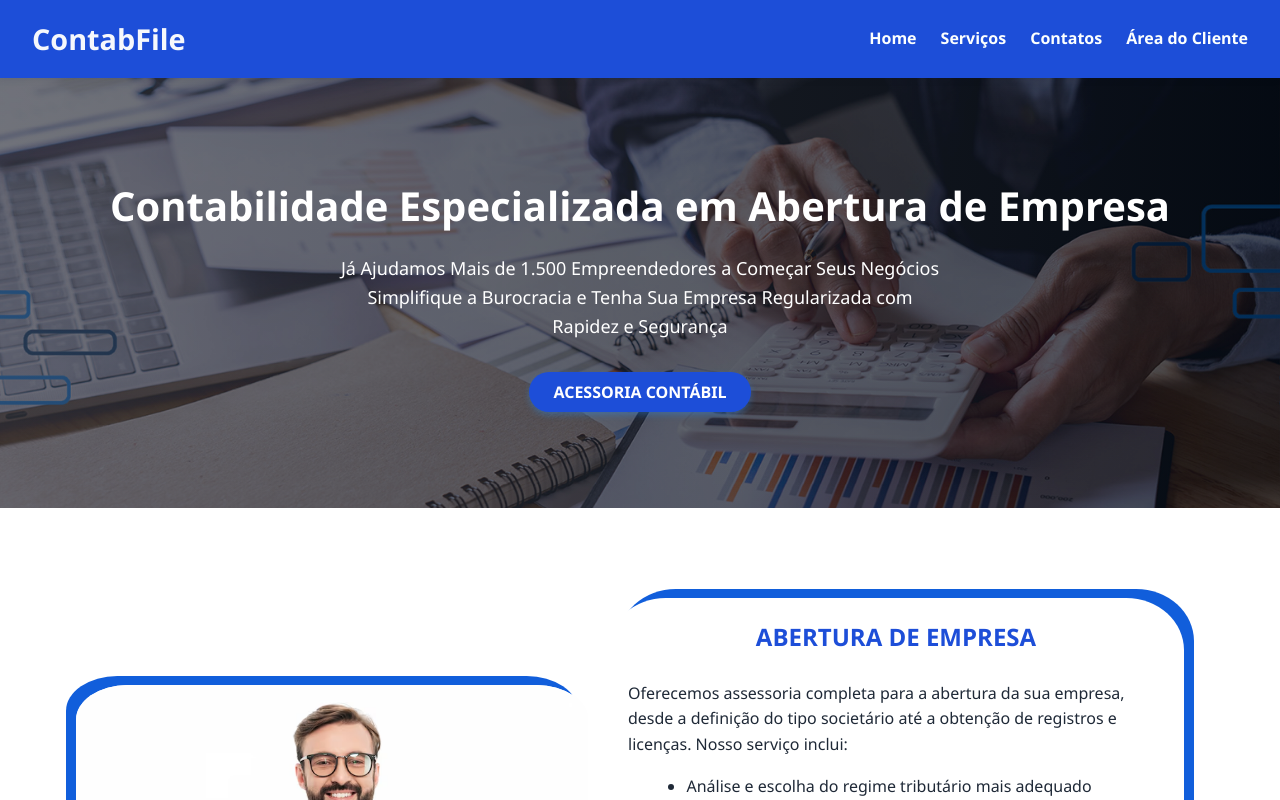
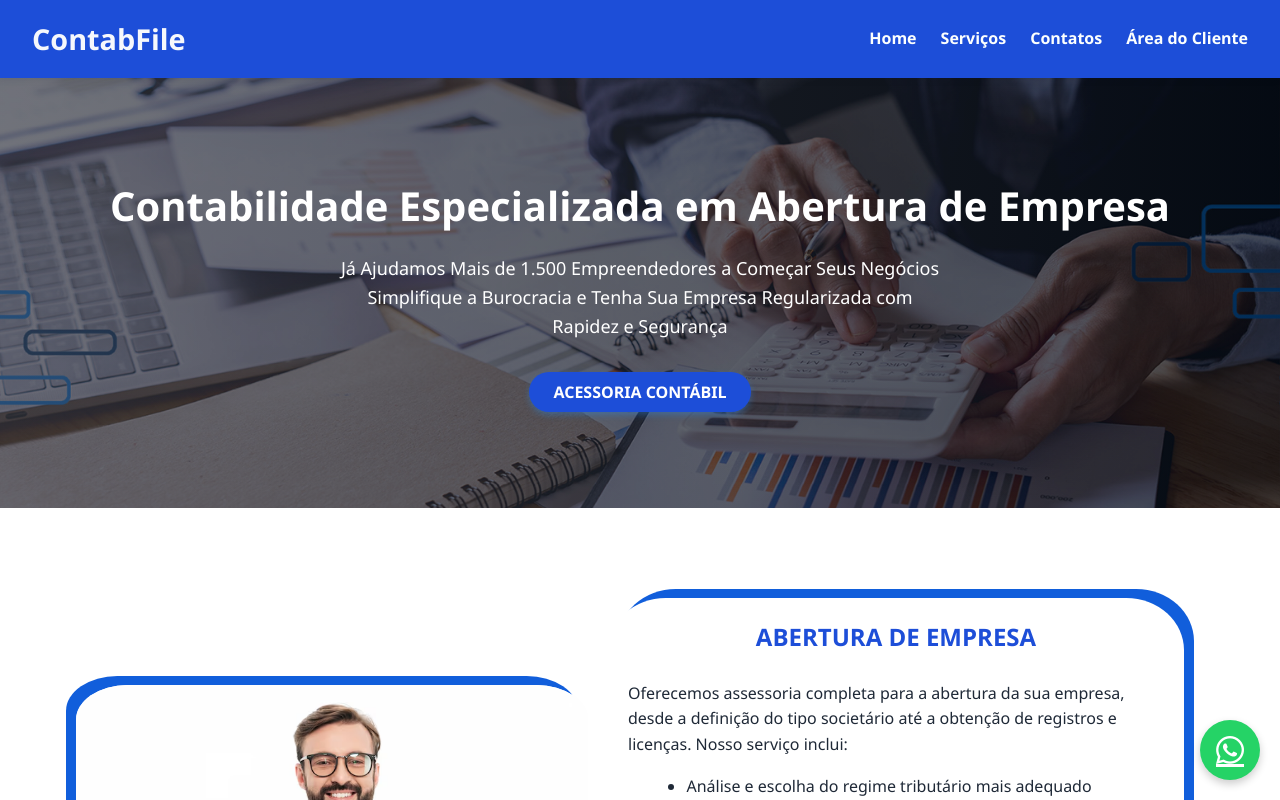
Before and after one commit to MatheusGomes-del/contabil-frontend, a React (Vite) app in the folder frontend/: page / in a window 1280 px wide. Shown: the top 800 px of the page. Built offline with nearby package versions, Linux system fonts and the light colour scheme.

Commit message:
feat: implementa icon whats

```diff
--- a/frontend/src/pages/LandingPage.jsx
+++ b/frontend/src/pages/LandingPage.jsx
@@ -168,7 +168,7 @@ function LandingPage() {
       </footer>
       <a
         href="https://api.whatsapp.com/send?phone=839988748533&text=Olá!%20Gostaria%20de%20mais%20informações."
-        className="whatsapp-float"
+        className="whatsapp-icon"
         target="_blank"
         rel="noopener noreferrer"
       >
--- a/frontend/src/style/landingPage.css
+++ b/frontend/src/style/landingPage.css
@@ -359,3 +359,26 @@ img {
   max-width: 100%;
   height: auto;
 }
+
+.whatsapp-icon {
+  position: fixed;
+  bottom: 20px;
+  right: 20px;
+  background-color: #25d366;
+  color: white;
+  border-radius: 50%;
+  width: 60px;
+  height: 60px;
+  display: flex;
+  justify-content: center;
+  align-items: center;
+  font-size: 32px;
+  z-index: 1000;
+  box-shadow: 0 4px 8px rgba(0, 0, 0, 0.2);
+  transition: transform 0.3s ease;
+}
+
+.whatsapp-icon:hover {
+  transform: scale(1.1);
+  background-color: #1ebe5d;
+}
```
